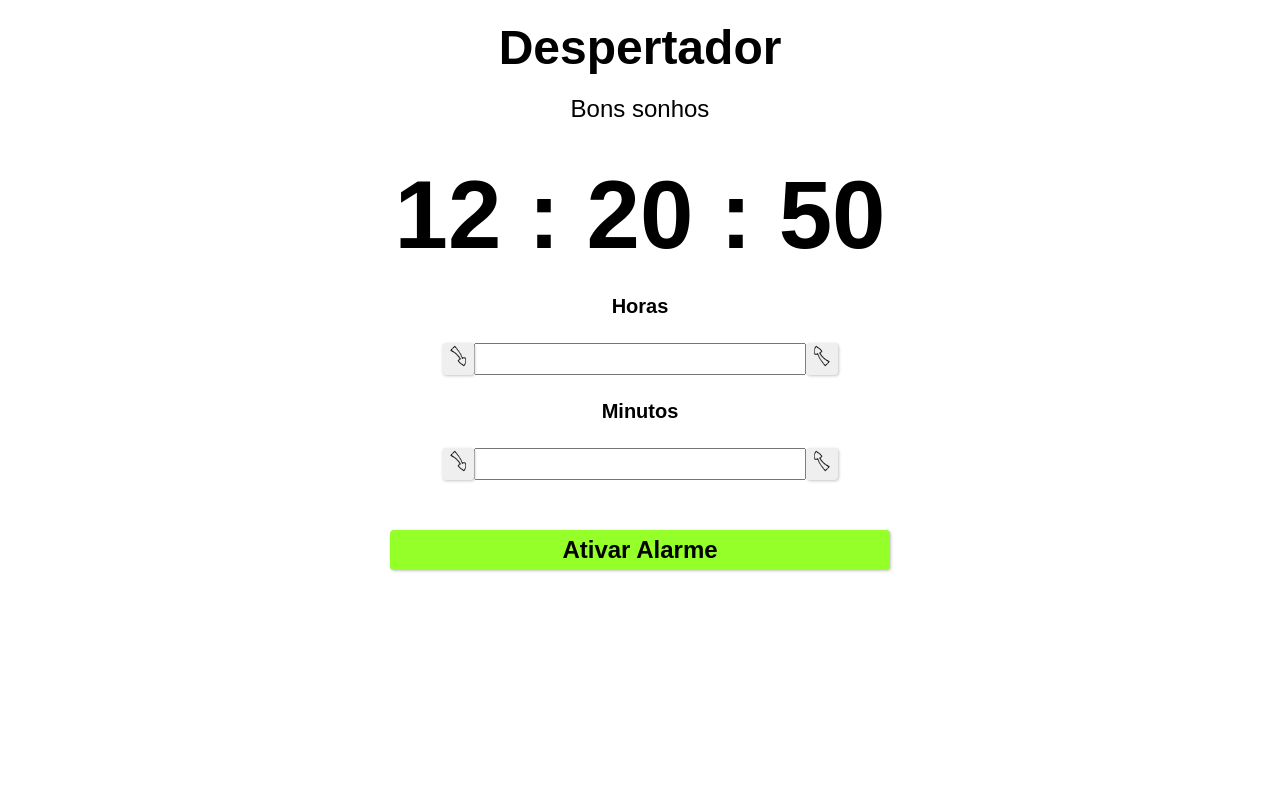
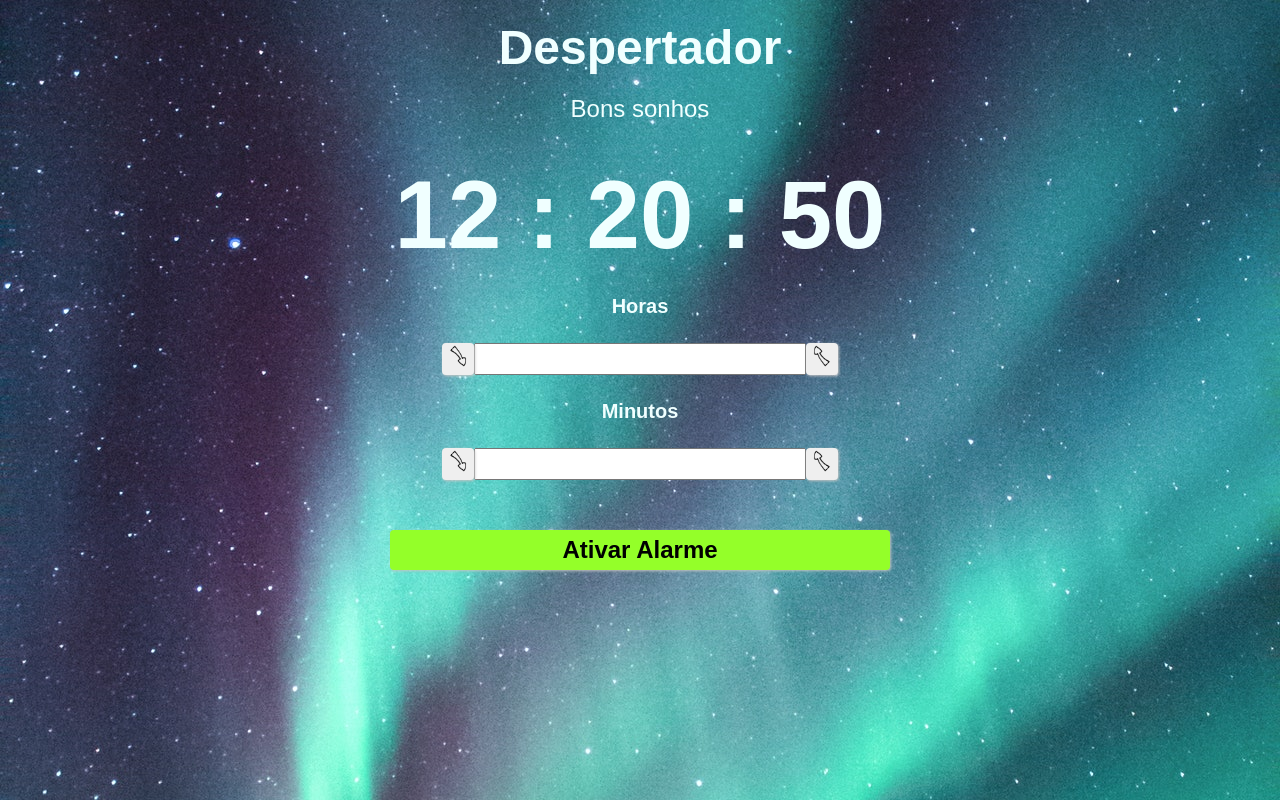
Before and after one commit to danilobserafim/Despertador, a React (Create React App) app: page / in a window 1280 px wide. Built offline with nearby package versions, Linux system fonts and the light colour scheme.

Commit message:
Alteracao de estilo de fundo e cores das letras pra melhor legibilidade

```diff
--- /dev/null
+++ b/public/index.css
@@ -0,0 +1,5 @@
+body{
+    background-image: url("pexels-tobias-bjørkli-1693095.jpg");
+    background-size: cover;
+    color: azure;
+}
--- a/public/index.html
+++ b/public/index.html
@@ -3,6 +3,7 @@
   <head>
     <meta charset="utf-8" />
     <meta name="viewport" content="width=device-width, initial-scale=1" />
+    <link rel="stylesheet" href="index.css">
     <style>
       *{
         margin: 0; padding: 0; box-sizing: border-box;
```
Also changed, not shown: public/pexels-tobias-bjørkli-1693095.jpg (added).
